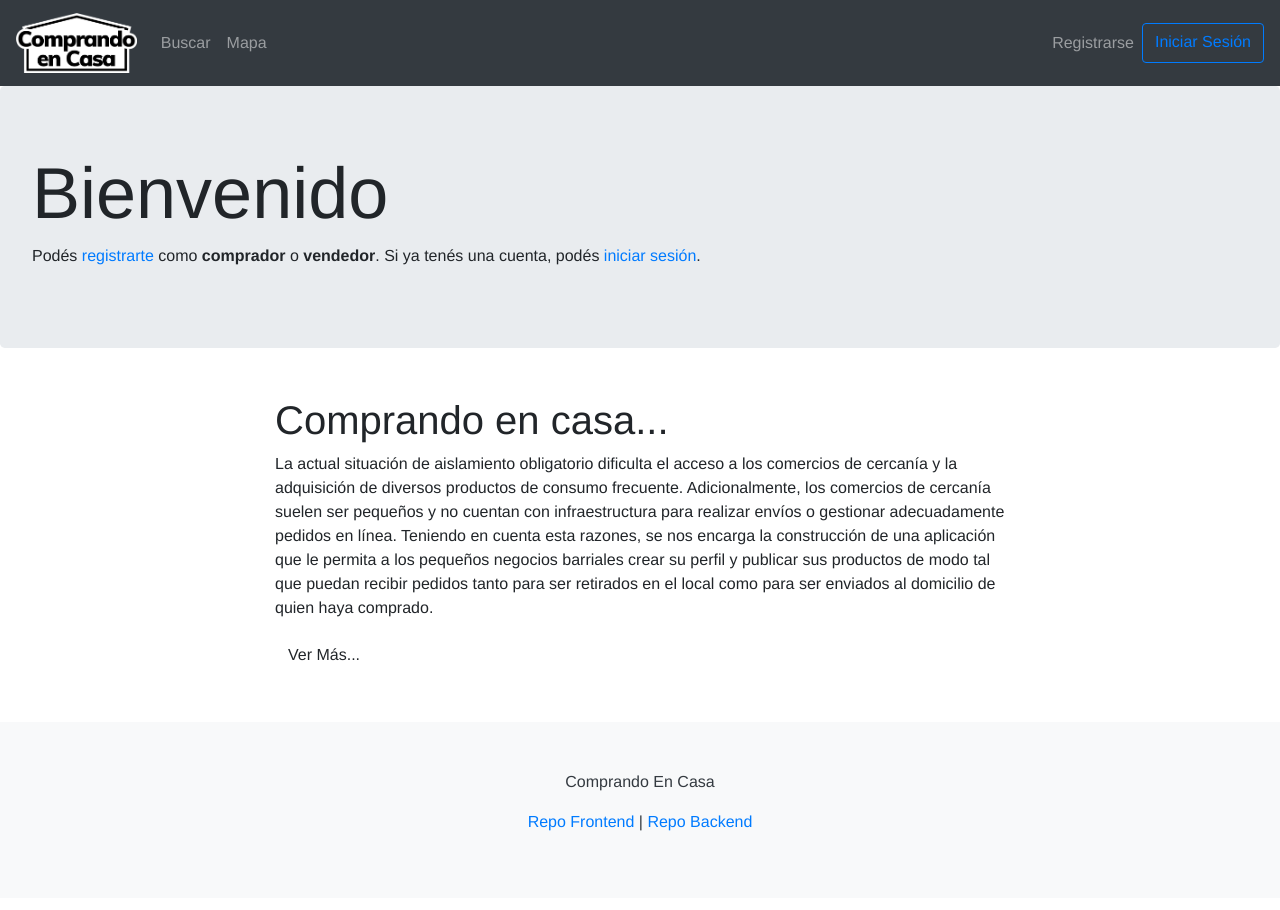
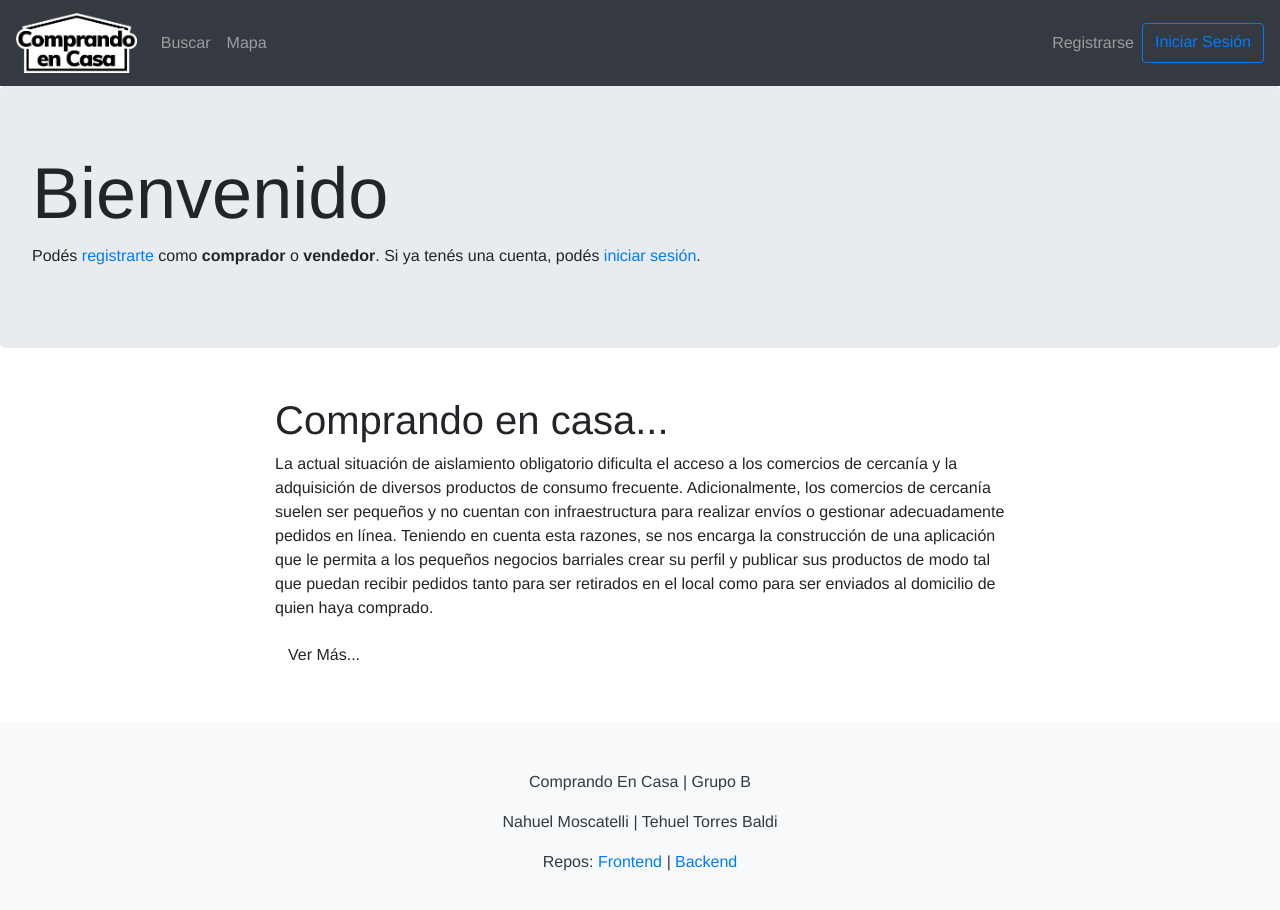
Before and after one commit to dapp-grupob-2020-c1/frontend, a Vue app: page / in a window 1280 px wide. Shown: the top 910 px of the page. Built offline with nearby package versions, Linux system fonts and the light colour scheme; no server answers.

Commit message:
extract footer component

```diff
--- a/src/App.vue
+++ b/src/App.vue
@@ -2,27 +2,19 @@
   <div id="app">
     <Navbar></Navbar>
     <router-view />
-    <div class="bg-light text-dark py-5 mt-5 text-center">
-      <p>Comprando En Casa</p>
-      <p>
-        <a href="https://github.com/dapp-grupob-2020-c1/frontend"
-          >Repo Frontend</a
-        >
-        |
-        <a href="https://github.com/dapp-grupob-2020-c1/backend"
-          >Repo Backend</a
-        >
-      </p>
-    </div>
+    <FooterComponent />
   </div>
 </template>
 
 <script>
 import Navbar from "./components/Navbar";
+import FooterComponent from "./components/FooterComponent";
+
 export default {
   name: "App",
   components: {
-    Navbar
+    Navbar,
+    FooterComponent
   }
 };
 </script>
--- /dev/null
+++ b/src/components/FooterComponent.vue
@@ -0,0 +1,12 @@
+<template>
+  <div class="bg-light text-dark py-5 mt-5 text-center">
+    <p>Comprando En Casa <em> | </em> Grupo B</p>
+    <p>Nahuel Moscatelli <em> | </em> Tehuel Torres Baldi</p>
+    <p>
+      Repos:
+      <a href="https://github.com/dapp-grupob-2020-c1/frontend">Frontend</a>
+      <em> | </em>
+      <a href="https://github.com/dapp-grupob-2020-c1/backend">Backend</a>
+    </p>
+  </div>
+</template>
```
